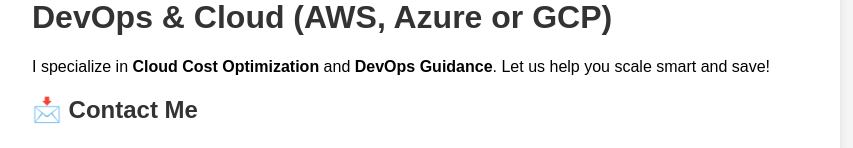
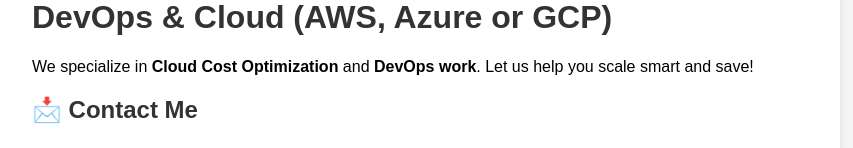
Before and after one commit to zeepharma1/trial, a plain HTML site: page index.html in a window 1280 px wide. Shown: the part 160-308 px from the top of the page, without its empty margins (224-1077 px from the left). Drawn offline with Linux system fonts and the light colour scheme.

Commit message:
Update index.html

```diff
--- a/index.html
+++ b/index.html
@@ -49,7 +49,7 @@
 <body>
   <div class="container">
     <h1>👋 Welcome! We provide Freelance services in DevOps & Cloud (AWS, Azure or GCP) </h1>
-    <p>I specialize in <strong>Cloud Cost Optimization</strong> and <strong>DevOps Guidance</strong>. Let us help you scale smart and save!</p>
+    <p>We specialize in <strong>Cloud Cost Optimization</strong> and <strong>DevOps work</strong>. Let us help you scale smart and save!</p>
 
     <h2>📩 Contact Me</h2>
     <form id="contactForm">
```
